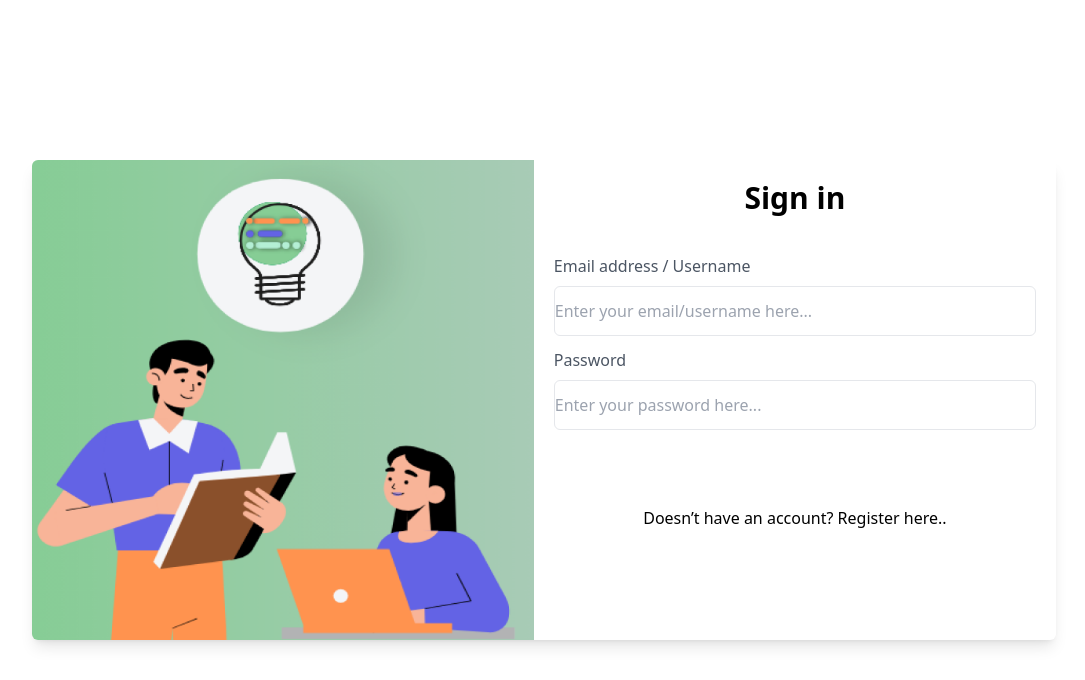
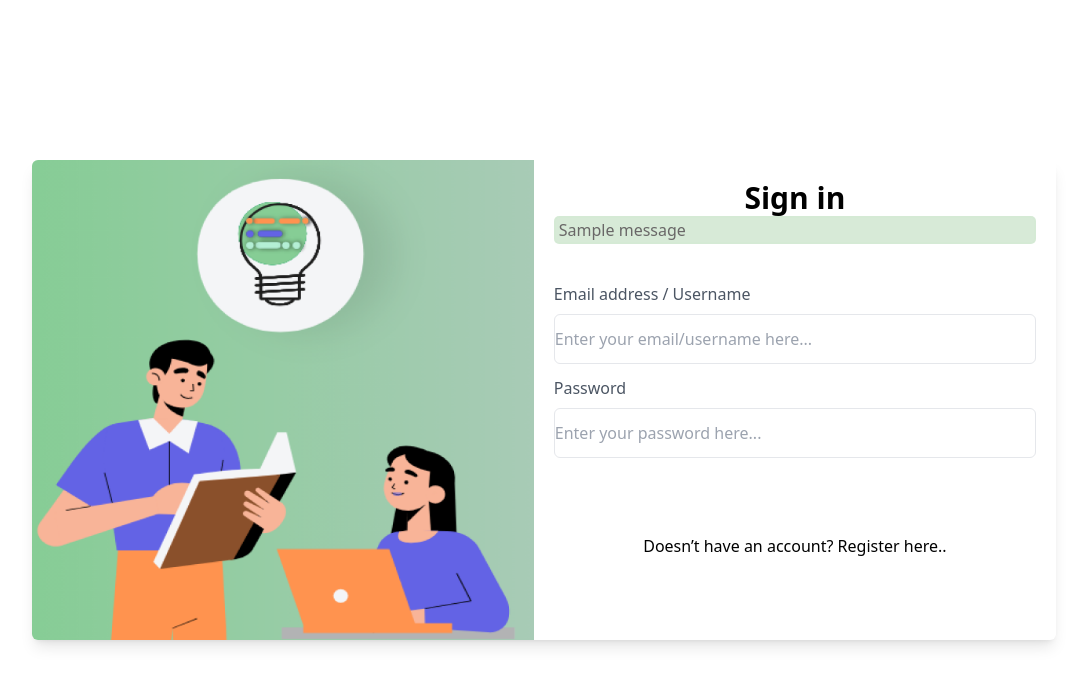
Before and after one commit to Isagani-lapira/e-learning, a Django app: page /account/ in a window 1280 px wide. Shown: the top 680 px of the page, without its empty margins (96-1181 px from the left). Run offline with Django 5.2, Linux system fonts and the light colour scheme; tables that the repository leaves empty hold one stand-in row (Sample ...); one stand-in notice (Sample message) is shown; some libraries are stand-ins or nearby versions.

Commit message:
Dispaly: messages after registration

```diff
--- a/elearning/apps/accountapp/templates/login.html
+++ b/elearning/apps/accountapp/templates/login.html
@@ -12,6 +12,15 @@ login
         </div>
         <div class="w-full flex-col p-5 gap-2 h-full">
             <p class="text-3xl font-bold text-secondary text-center">Sign in</p>
+
+            {% comment %} display messages {% endcomment %}
+            {% if messages %}
+            <ul class="messages">
+                {% for message in messages %}
+                    <li {% if message.tags %} class="{{message.tags}}" {% endif %}>{{message}}</li>
+                {% endfor %}
+            </ul>
+            {% endif %}
             <form method="POST" action="{% url 'accountapp:login_url' %}" class="flex flex-col justify-center h-4/5 w-full">
                 {% csrf_token %}
 
--- a/elearning/static/css/main.css
+++ b/elearning/static/css/main.css
@@ -1,3 +1,21 @@
 .errorlist{
     color: rgb(240, 124, 124);
 }
+
+.success{
+    width: 100%;
+    padding: 0 3px;
+    background-color: rgb(194 223 194 / 66%);
+    border: 2px solid rgb(187 225 187 / 7%);
+    border-radius: 5px;
+    color: #696767;
+}
+
+.error {
+    width: 100%;
+    padding: 0 3px;
+    background-color: rgb(237 163 163);
+    border: 2px solid rgb(223 178 178);
+    border-radius: 5px;
+    color: #e7e7e7;
+}
```
